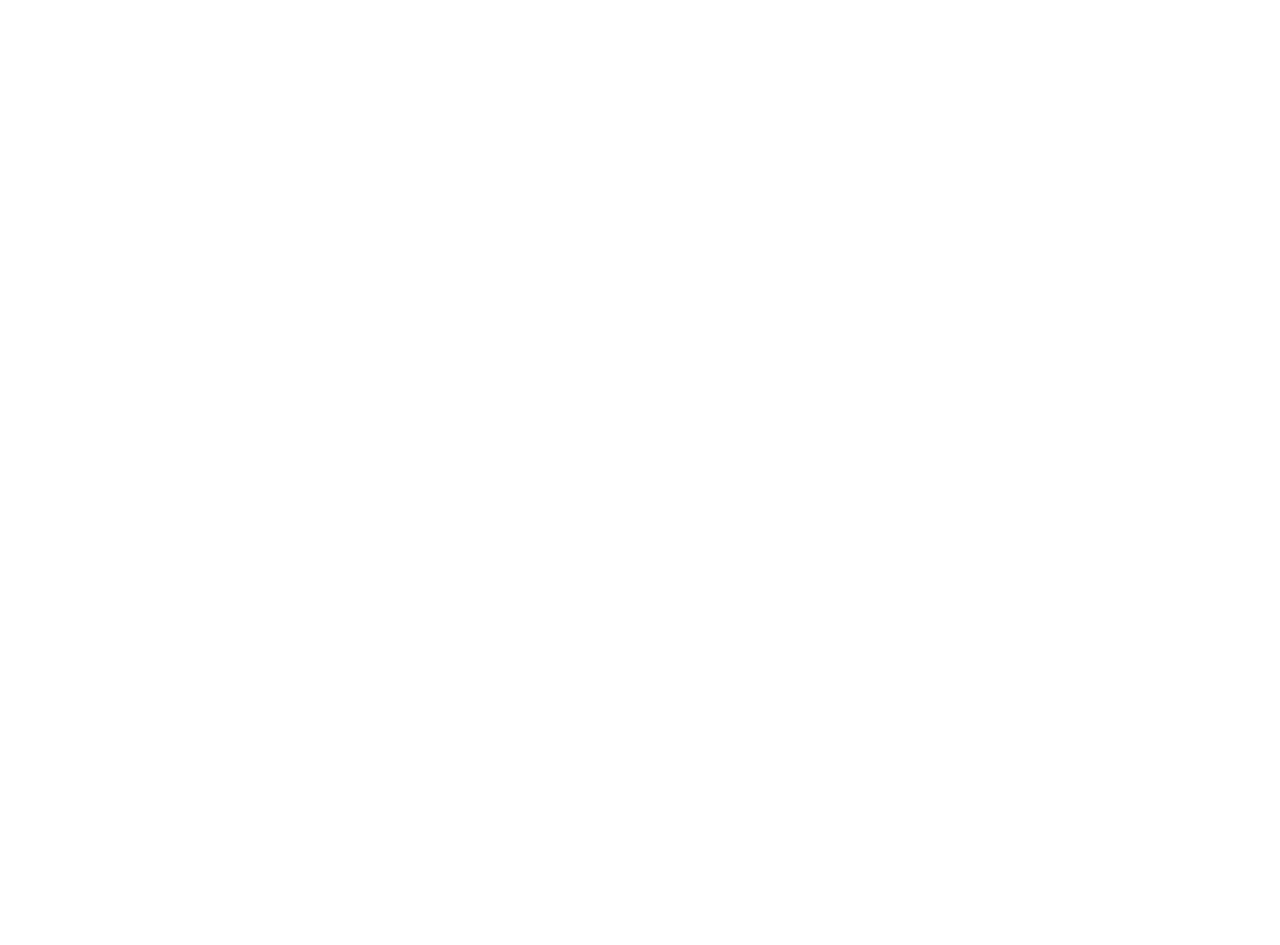
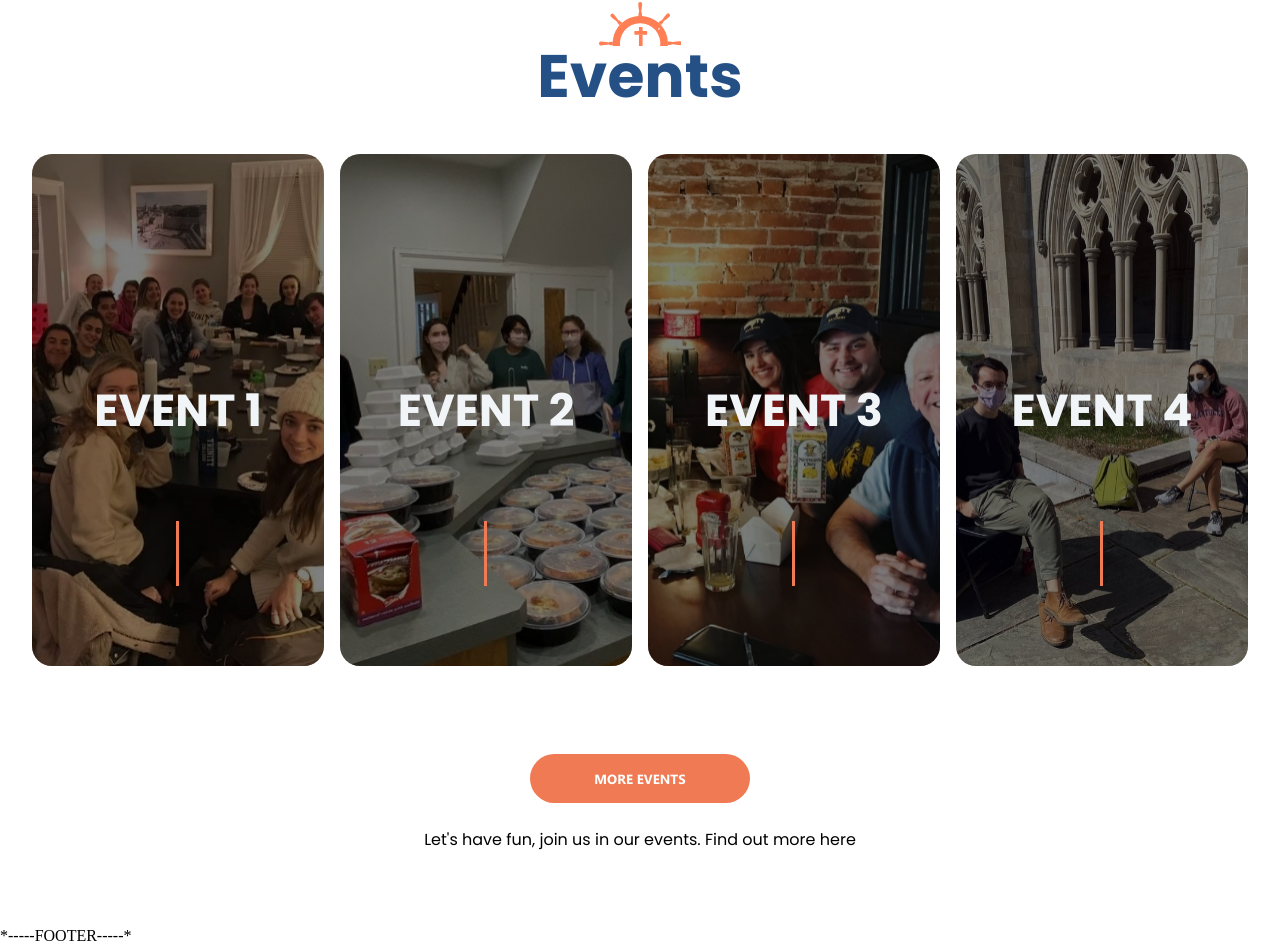
Before and after one commit to cris-dangithub/newman-club-project, a React (Vite) app: page / in a window 1280 px wide. Shown: the part 857-1802 px from the top of the page. Before the commit the page ends 1600 px from the top, so only its background shows below. Built offline with nearby package versions, Linux system fonts and the light colour scheme.

Commit message:
feat home events without description

```diff
--- /dev/null
+++ b/src/components/events/CardEvent.css
@@ -0,0 +1,112 @@
+.c-CardEvent {
+  position: relative;
+  width: 100%;
+  max-width: 500px;
+  height: 11.5rem;
+  justify-content: center;
+  align-items: center;
+  gap: 0.2rem;
+  cursor: pointer;
+}
+.c-CardEvent--hidden {
+  overflow: hidden;
+}
+
+.CardEvent__img-background {
+  position: absolute;
+  top: 0;
+  left: 0;
+  width: 100%;
+  height: 100%;
+  object-fit: cover;
+  z-index: -10;
+}
+.CardEvent__overlay-background,
+.CardEvent__img-background {
+  border-radius: 20px;
+}
+
+.CardEvent__numEvent {
+  text-transform: uppercase;
+  font-size: 1.5rem;
+  color: var(--color-light-gray2);
+}
+
+.CardEvent__date-event,
+.CardEvent__numEvent {
+  transition: transform 0.2s;
+}
+
+.CardEvent__date-event {
+  align-items: center;
+  color: var(--color-dark-orange);
+  font-weight: bold;
+}
+
+.CardEvent__date--day {
+  font-size: 5rem;
+  line-height: 4.5rem;
+  transition: opacity 0.2s, transform 0.2s;
+}
+
+.CardEvent__date--month {
+  font-size: 2.1rem;
+  line-height: 2rem;
+  transition: opacity 0.2s, transform 0.2s;
+}
+
+.CardEvent__divider {
+  display: none;
+  position: static;
+  transform: translateY(0);
+  margin-bottom: 2rem;
+}
+
+@media (min-width: 1024px) {
+  .c-CardEvent {
+    height: 25rem;
+  }
+
+  .CardEvent__numEvent {
+    font-size: 2.8rem;
+  }
+
+  .CardEvent__date-event {
+    position: absolute;
+    bottom: -10rem;
+  }
+
+  .c-CardEvent:hover .CardEvent__date-event,
+  .c-CardEvent:hover .CardEvent__numEvent {
+    transform: translateY(-5rem);
+  }
+  .CardEvent__date--day {
+    font-size: 11rem;
+    line-height: 9rem;
+  }
+
+  .CardEvent__date--month {
+    text-transform: uppercase;
+    font-size: 4.3rem;
+    line-height: 4rem;
+  }
+  .CardEvent__date--day,
+  .CardEvent__date--month {
+    transform: translateY(4rem);
+    opacity: 0;
+  }
+  .c-CardEvent:hover .CardEvent__date--day,
+  .c-CardEvent:hover .CardEvent__date--month {
+    transform: translateY(0rem);
+    opacity: 1;
+  }
+  .CardEvent__divider {
+    display: block;
+  }
+}
+
+@media (min-width: 1280px) {
+  .c-CardEvent {
+    height: 32rem;
+  }
+}
--- /dev/null
+++ b/src/components/events/CardEvent.tsx
@@ -0,0 +1,62 @@
+import { FC, useRef, useState } from "react";
+import "./CardEvent.css";
+import { IEvents } from "../../lib/interfaces/events.interface";
+import useResizeWindow from "../../lib/hooks/useResizeWindow";
+import Divider from "../divider/Divider";
+
+interface CardEvent {
+  event: IEvents;
+  numEvent: number;
+}
+const CardEvent: FC<CardEvent> = ({ event, numEvent }) => {
+  function getMonth() {
+    if (windowWidth < 1024) return date.split(" ")[0].substring(0, 3);
+    return date.split(" ")[0].substring(0, 4);
+  }
+
+  function getDay() {
+    if (windowWidth < 1024) return date.split(" ")[1].substring(0, 3);
+    return date.split(" ")[1].substring(0, 4);
+  }
+
+  function handleMouseOver() {
+    setIsMouseIn(true);
+    clearInterval(setTimeOutRef.current);
+  }
+
+  function handleMouseLeave() {
+    const timeOutRef = setTimeout(() => setIsMouseIn(false), 200);
+    setTimeOutRef.current = timeOutRef;
+  }
+
+  const [isMouseIn, setIsMouseIn] = useState<boolean>();
+  const setTimeOutRef = useRef<number>();
+  const { windowWidth } = useResizeWindow();
+  const date = event.date.toLocaleDateString("en-US", {
+    month: "long",
+    day: "numeric",
+  });
+
+  return (
+    <section
+      className={`font-poppins flex-col c-CardEvent ${
+        isMouseIn ? "" : "c-CardEvent--hidden"
+      }`}
+      onMouseOver={handleMouseOver}
+      onMouseLeave={handleMouseLeave}
+    >
+      <img className="CardEvent__img-background" src={event.img} alt="" />
+      <div className="overlay CardEvent__overlay-background"></div>
+      <h3 className="CardEvent__numEvent">Event {numEvent}</h3>
+      <div className="flex-col CardEvent__date-event">
+        <Divider classname="CardEvent__divider" />
+        <span className="CardEvent__date CardEvent__date--day">{getDay()}</span>
+        <span className="CardEvent__date CardEvent__date--month">
+          {getMonth()}
+        </span>
+      </div>
+    </section>
+  );
+};
+
+export default CardEvent;
--- /dev/null
+++ b/src/components/titles/TitleRudder.css
@@ -0,0 +1,17 @@
+.c-TitleRudder {
+  align-items: center;
+}
+
+.TitleRudder__text {
+  text-transform: uppercase;
+  font-size: 2rem;
+  color: var(--color-dark-blue);
+}
+
+@media (min-width: 1024px) {
+  .TitleRudder__text {
+    text-transform: capitalize;
+    font-size: 3.75rem;
+    line-height: 3.75rem;
+  }
+}
--- /dev/null
+++ b/src/components/titles/TitleRudder.tsx
@@ -0,0 +1,18 @@
+import { FC } from "react";
+import IconRudder from "../../assets/svg/IconRudder";
+import "./TitleRudder.css";
+
+interface ITitleRudder {
+  title: string;
+}
+
+const TitleRudder: FC<ITitleRudder> = ({ title }) => {
+  return (
+    <div className="flex-col c-TitleRudder">
+      <IconRudder />
+      <h2 className="font-poppins TitleRudder__text">{title}</h2>
+    </div>
+  );
+};
+
+export default TitleRudder;
--- a/src/index.css
+++ b/src/index.css
@@ -1,6 +1,7 @@
 @import url("https://fonts.googleapis.com/css2?family=Red+Hat+Display:wght@400;700&display=swap");
 @import url("https://fonts.googleapis.com/css2?family=Roboto:wght@700;900&display=swap");
 @import url("/public/fonts/segoe-ui-4-cufonfonts-webfont/style.css");
+@import url("https://fonts.googleapis.com/css2?family=Poppins:wght@100;300;400;500;600;700;800&display=swap");
 
 :root {
   --color-white: #ffffff;
@@ -17,7 +18,7 @@
   --color-dark-blue2: #003473;
   --color-light-aqua2: #08bdab;
   --color-darker-blue: #154e85;
-  --color-light-gray3: #f1f5f8;
+  --color-light-gray2: #f1f5f8;
   --color-medium-gray2: #666666;
   --color-transparent: #00000000;
   --color-light-gray3: #f7f7f7;
@@ -87,6 +88,10 @@
   font-family: "Segoe UI Bold";
 }
 
+.font-poppins {
+  font-family: "Poppins", sans-serif;
+}
+
 .flex {
   display: flex;
 }
@@ -95,3 +100,22 @@
   display: flex;
   flex-direction: column;
 }
+
+.overlay {
+  position: absolute;
+  z-index: -5;
+  top: 0;
+  left: 0;
+  bottom: 0;
+  right: 0;
+  background-color: #000000;
+  opacity: 0.5;
+}
+
+.orange-btn {
+  background-color: var(--color-dark-orange);
+  color: var(--color-white);
+  border-radius: 99px;
+  padding: 1rem 4rem;
+  text-transform: uppercase;
+}
--- /dev/null
+++ b/src/lib/hooks/useResizeWindow.tsx
@@ -0,0 +1,14 @@
+import { useEffect, useState } from "react";
+
+const useResizeWindow = () => {
+  const [windowWidth, setWindowWidth] = useState<number>(window.innerWidth);
+
+  useEffect(() => {
+    window.addEventListener("resize", () => {
+      setWindowWidth(window.innerWidth);
+    });
+  }, []);
+  return { windowWidth };
+};
+
+export default useResizeWindow;
--- /dev/null
+++ b/src/lib/interfaces/events.interface.ts
@@ -0,0 +1,5 @@
+export interface IEvents {
+  id: number;
+  date: Date;
+  img: string;
+}
--- /dev/null
+++ b/src/lib/mocks/evetns.mocks.ts
@@ -0,0 +1,24 @@
+import { IEvents } from "../interfaces/events.interface";
+
+export const events: IEvents[] = [
+  {
+    id: 1,
+    date: new Date("2023-06-13T00:00:00-05:00"),
+    img: "/img/event1.jpg",
+  },
+  {
+    id: 2,
+    date: new Date("2023-08-26T00:00:00-05:00"),
+    img: "/img/event2.jpg",
+  },
+  {
+    id: 3,
+    date: new Date("2023-10-26T00:00:00-05:00"),
+    img: "/img/event3.jpg",
+  },
+  {
+    id: 4,
+    date: new Date("2023-12-28T00:00:00-05:00"),
+    img: "/img/event4.jpg",
+  },
+];
--- /dev/null
+++ b/src/pages/Home.css
@@ -0,0 +1,38 @@
+.events {
+  padding: 3.7rem 2rem;
+  scroll-margin-top: 80px;
+  text-align: center;
+  display: grid;
+  place-items: center;
+  gap: 0.5rem;
+}
+
+.events__container {
+  padding-top: 1.5rem;
+  display: grid;
+  gap: 1rem;
+  place-items: center;
+  max-width: 1640px;
+  margin: auto;
+  width: 100%;
+}
+
+@media (min-width: 1024px) {
+  .events__container {
+    grid-template-columns: 1fr 1fr 1fr;
+    padding-top: 2rem;
+  }
+  .events__phrase {
+    grid-row: 4 / 5;
+  }
+  .events__btn {
+    margin-top: 5rem;
+  }
+}
+
+@media (min-width: 1280px) {
+  .events__container {
+    grid-template-columns: 1fr 1fr 1fr 1fr;
+    padding-top: 2.5rem;
+  }
+}
--- a/src/pages/Home.tsx
+++ b/src/pages/Home.tsx
@@ -1,9 +1,39 @@
 import Header from "../components/Header/Header";
+import CardEvent from "../components/events/CardEvent";
+import TitleRudder from "../components/titles/TitleRudder";
+import useResizeWindow from "../lib/hooks/useResizeWindow";
+import { events } from "../lib/mocks/evetns.mocks";
+import { useState, useEffect } from "react";
+import "./Home.css";
 
 const Home = () => {
+  const [maxEvents, setMaxEvents] = useState<number>();
+  const { windowWidth } = useResizeWindow();
+
+  useEffect(() => {
+    if (windowWidth < 1280) return setMaxEvents(3);
+    setMaxEvents(4);
+  }, [windowWidth]);
+
   return (
     <main>
       <Header />
+
+      {/* EVENTS */}
+      <article id="events" className="events">
+        <TitleRudder title="Events" />
+        <div className="events__container">
+          {events
+            .map((event, idx) => (
+              <CardEvent key={event.id} event={event} numEvent={idx + 1} />
+            ))
+            .slice(0, maxEvents)}
+        </div>
+        <p className="font-poppins events__phrase">
+          Let's have fun, join us in our events. Find out more here
+        </p>
+        <button className="font-segoe--bold orange-btn events__btn">More events</button>
+      </article>
     </main>
   );
 };
```
